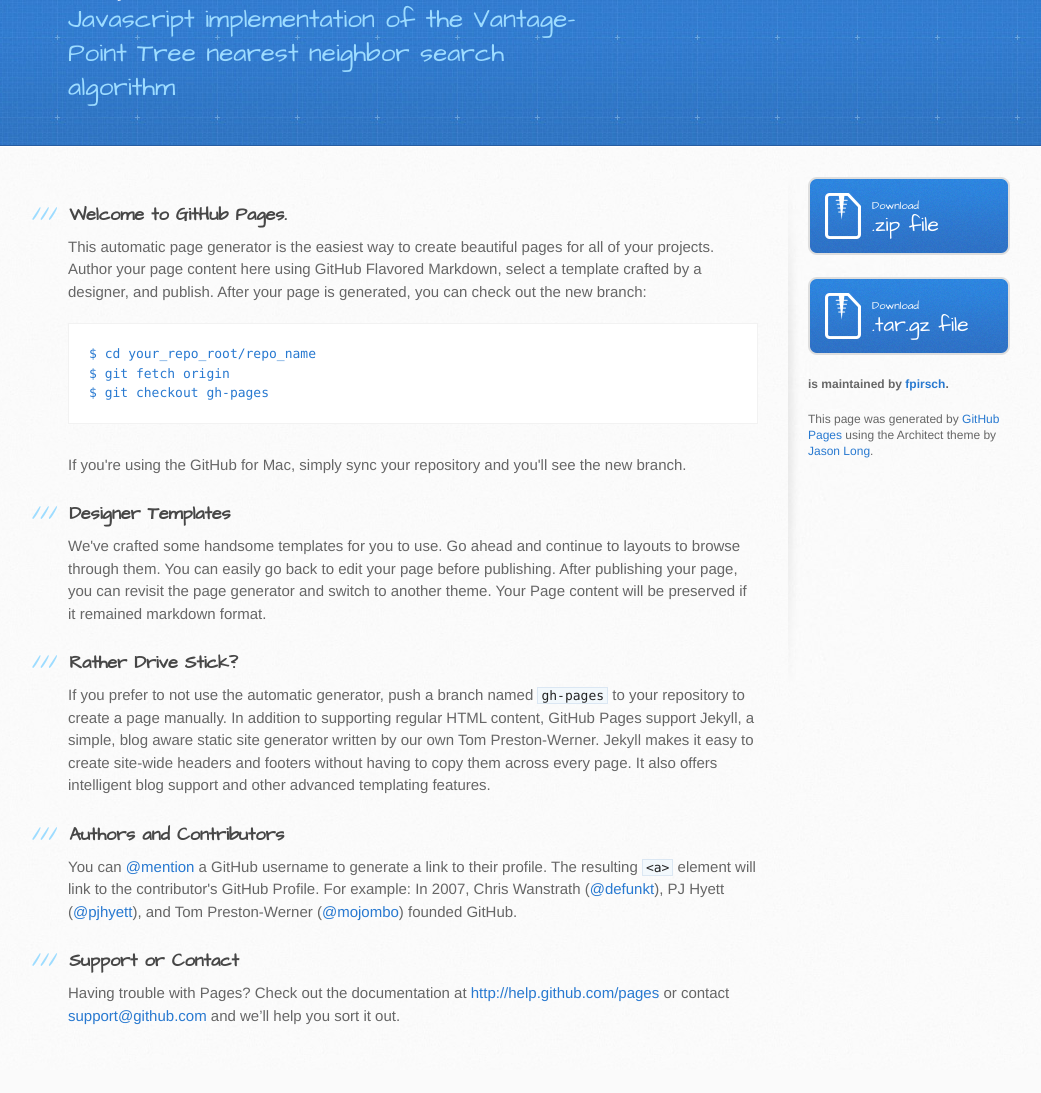
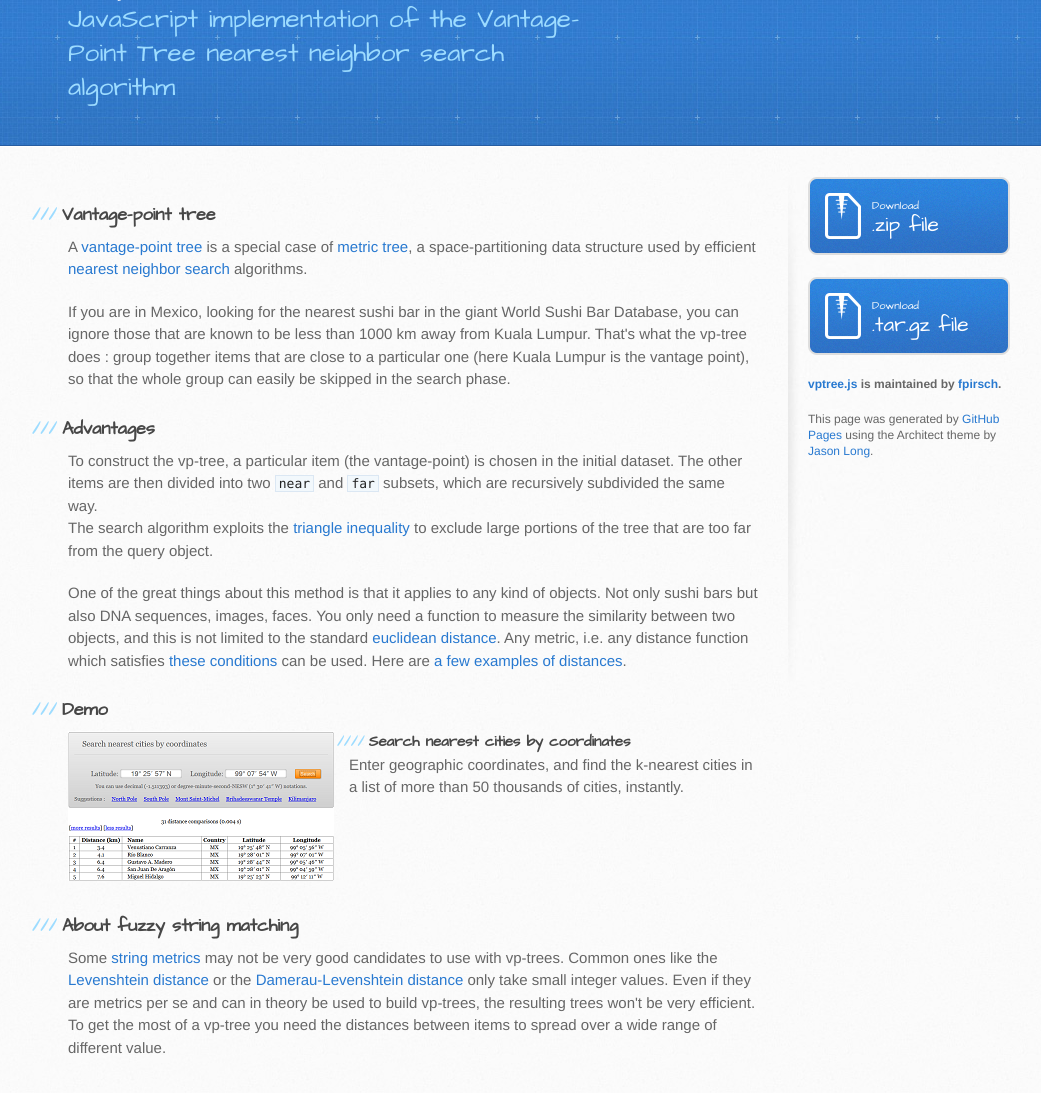
Before and after one commit to fpirsch/vptree.js, a plain HTML site: page index.html in a window 1280 px wide. Shown: the part 123-1216 px from the top of the page, without its empty margins (102-1143 px from the left). Before the commit the page ends 1193 px from the top, so only its background shows below. Drawn offline with Linux system fonts and the light colour scheme.

Commit message:
Create index and first demo

```diff
--- a/index.html
+++ b/index.html
@@ -20,7 +20,7 @@
     <header>
       <div class="inner">
         <h1>Vptree.js</h1>
-        <h2>Javascript implementation of the Vantage-Point Tree nearest neighbor search algorithm</h2>
+        <h2>JavaScript implementation of the Vantage-Point Tree nearest neighbor search algorithm</h2>
         <a href="https://github.com/fpirsch/vptree.js" class="button"><small>View project on</small>GitHub</a>
       </div>
     </header>
@@ -28,37 +28,66 @@
     <div id="content-wrapper">
       <div class="inner clearfix">
         <section id="main-content">
-          <h3>
-<a name="welcome-to-github-pages" class="anchor" href="#welcome-to-github-pages"><span class="octicon octicon-link"></span></a>Welcome to GitHub Pages.</h3>
+          <h3><a name="vp-tree" class="anchor" href="#vp-tree"><span class="octicon octicon-link"></span></a>Vantage-point tree</h3>
 
-<p>This automatic page generator is the easiest way to create beautiful pages for all of your projects. Author your page content here using GitHub Flavored Markdown, select a template crafted by a designer, and publish. After your page is generated, you can check out the new branch:</p>
+			<p>
+			A <a href="https://en.wikipedia.org/wiki/Vantage-point_tree">vantage-point tree</a> is a special case of
+			<a href="https://en.wikipedia.org/wiki/Metric_trees">metric tree</a>, a space-partitioning data structure used by
+			efficient <a href="https://en.wikipedia.org/wiki/Nearest_neighbor_search">nearest neighbor search</a> algorithms.
+			</p>
 
-<pre><code>$ cd your_repo_root/repo_name
-$ git fetch origin
-$ git checkout gh-pages
-</code></pre>
+			<p>
+			If you are in Mexico, looking for the nearest sushi bar in the giant World Sushi Bar Database, you can ignore those that are known to be less than 1000 km
+			away from Kuala Lumpur. That's what the vp-tree does : group together items that are close to a particular one (here Kuala Lumpur is the vantage point),
+			so that the whole group can easily be skipped in the search phase.
+			</p>
 
-<p>If you're using the GitHub for Mac, simply sync your repository and you'll see the new branch.</p>
 
-<h3>
-<a name="designer-templates" class="anchor" href="#designer-templates"><span class="octicon octicon-link"></span></a>Designer Templates</h3>
 
-<p>We've crafted some handsome templates for you to use. Go ahead and continue to layouts to browse through them. You can easily go back to edit your page before publishing. After publishing your page, you can revisit the page generator and switch to another theme. Your Page content will be preserved if it remained markdown format.</p>
+			<h3><a name="advantages" class="anchor" href="#advantages"><span class="octicon octicon-link"></span></a>Advantages</h3>
 
-<h3>
-<a name="rather-drive-stick" class="anchor" href="#rather-drive-stick"><span class="octicon octicon-link"></span></a>Rather Drive Stick?</h3>
+			<p>
+			To construct the vp-tree, a particular item (the vantage-point) is chosen in the initial dataset. The other items are then divided into two <code>near</code>
+			and <code>far</code> subsets, which are recursively subdivided the same way.<br>
+			The search algorithm exploits the <a href="https://en.wikipedia.org/wiki/Triangle_inequality">triangle inequality</a> to exclude large portions of the tree
+			that are too far from the query object.
+			</p>
 
-<p>If you prefer to not use the automatic generator, push a branch named <code>gh-pages</code> to your repository to create a page manually. In addition to supporting regular HTML content, GitHub Pages support Jekyll, a simple, blog aware static site generator written by our own Tom Preston-Werner. Jekyll makes it easy to create site-wide headers and footers without having to copy them across every page. It also offers intelligent blog support and other advanced templating features.</p>
+			<p>
+			One of the great things about this method is that it applies to any kind of objects. Not only sushi bars but also DNA sequences, images, faces. You only
+			need a function to measure the similarity between two objects, and this is not limited to the standard
+			<a href="https://en.wikipedia.org/wiki/Euclidean_distance">euclidean distance</a>. Any metric, i.e. any distance function which satisfies
+			<a href="https://en.wikipedia.org/wiki/Metric_space#Definition">these conditions</a> can be used. Here are
+			<a href="https://en.wikipedia.org/wiki/Metric_space#Examples_of_metric_spaces">a few examples of distances</a>.
+			</p>
 
-<h3>
-<a name="authors-and-contributors" class="anchor" href="#authors-and-contributors"><span class="octicon octicon-link"></span></a>Authors and Contributors</h3>
 
-<p>You can <a href="https://github.com/blog/821" class="user-mention">@mention</a> a GitHub username to generate a link to their profile. The resulting <code>&lt;a&gt;</code> element will link to the contributor's GitHub Profile. For example: In 2007, Chris Wanstrath (<a href="https://github.com/defunkt" class="user-mention">@defunkt</a>), PJ Hyett (<a href="https://github.com/pjhyett" class="user-mention">@pjhyett</a>), and Tom Preston-Werner (<a href="https://github.com/mojombo" class="user-mention">@mojombo</a>) founded GitHub.</p>
 
-<h3>
-<a name="support-or-contact" class="anchor" href="#support-or-contact"><span class="octicon octicon-link"></span></a>Support or Contact</h3>
+			<h3><a name="demo" class="anchor" href="#demo"><span class="octicon octicon-link"></span></a>Demo</h3>
 
-<p>Having trouble with Pages? Check out the documentation at <a href="http://help.github.com/pages">http://help.github.com/pages</a> or contact <a href="mailto:support@github.com">support@github.com</a> and we’ll help you sort it out.</p>
+			<figure class="float-left">
+				<a href="search-cities"><img src="images/search-cities-thumb.png" width="266" height="150" border="0" alt="Search cities"></a>
+			</figure>
+
+			<h4 class="right">Search nearest cities by coordinates</h4>
+
+			<p class="right">
+			Enter geographic coordinates, and find the k-nearest cities in a list of more than 50 thousands of cities, instantly.
+			</p>
+
+			<div class="clearfix"></div>
+
+
+			<h3><a name="string-matching" class="anchor" href="#string-matching"><span class="octicon octicon-link"></span></a>About fuzzy string matching</h3>
+
+			<p>
+			Some <a href="https://en.wikipedia.org/wiki/String_metric">string metrics</a> may not be very good candidates to use with vp-trees.
+			Common ones like the <a href="https://en.wikipedia.org/wiki/Levenshtein_distance">Levenshtein distance</a> or the
+			<a href="https://en.wikipedia.org/wiki/Damerau%E2%80%93Levenshtein_distance">Damerau-Levenshtein distance</a> only take small integer
+			values. Even if they are metrics per se and can in theory be used to build vp-trees, the resulting trees won't be very efficient.
+			To get the most of a vp-tree you need the distances between items to spread over a wide range of different value.
+			</p>
+
         </section>
 
         <aside id="sidebar">
@@ -71,7 +100,7 @@ $ git checkout gh-pages
             .tar.gz file
           </a>
 
-          <p class="repo-owner"><a href="https://github.com/fpirsch/vptree.js"></a> is maintained by <a href="https://github.com/fpirsch">fpirsch</a>.</p>
+          <p class="repo-owner"><a href="https://github.com/fpirsch/vptree.js">vptree.js</a> is maintained by <a href="https://github.com/fpirsch">fpirsch</a>.</p>
 
           <p>This page was generated by <a href="pages.github.com">GitHub Pages</a> using the Architect theme by <a href="https://twitter.com/jasonlong">Jason Long</a>.</p>
         </aside>
--- a/stylesheets/stylesheet.css
+++ b/stylesheets/stylesheet.css
@@ -477,3 +477,8 @@ footer a:hover {
 
 /* Mobile Portrait Size to Mobile Landscape Size (devices and browsers) */
 @media only screen and (max-width: 479px) {}
+
+.float-left { float: left; }
+.right { overflow: hidden; }
+h4.right::before { margin-left: 0.2em; }
+p.right { padding-left: 1em; }
```
Also changed, not shown: images/search-cities-thumb.png (added).
